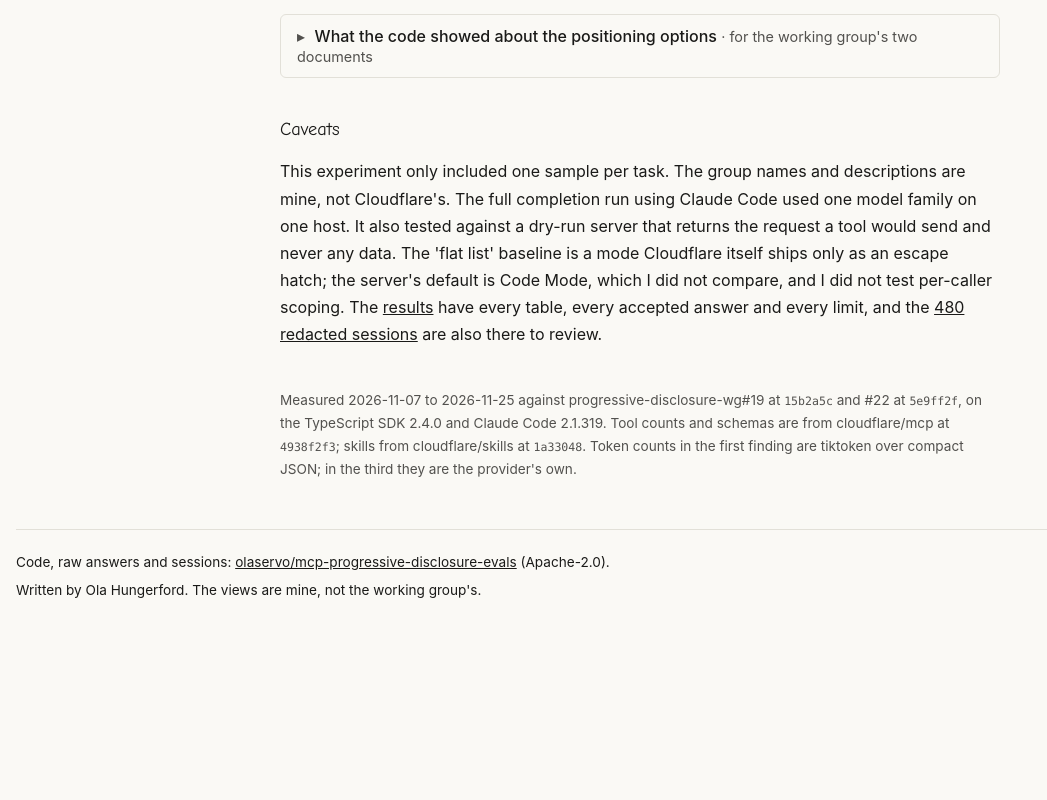
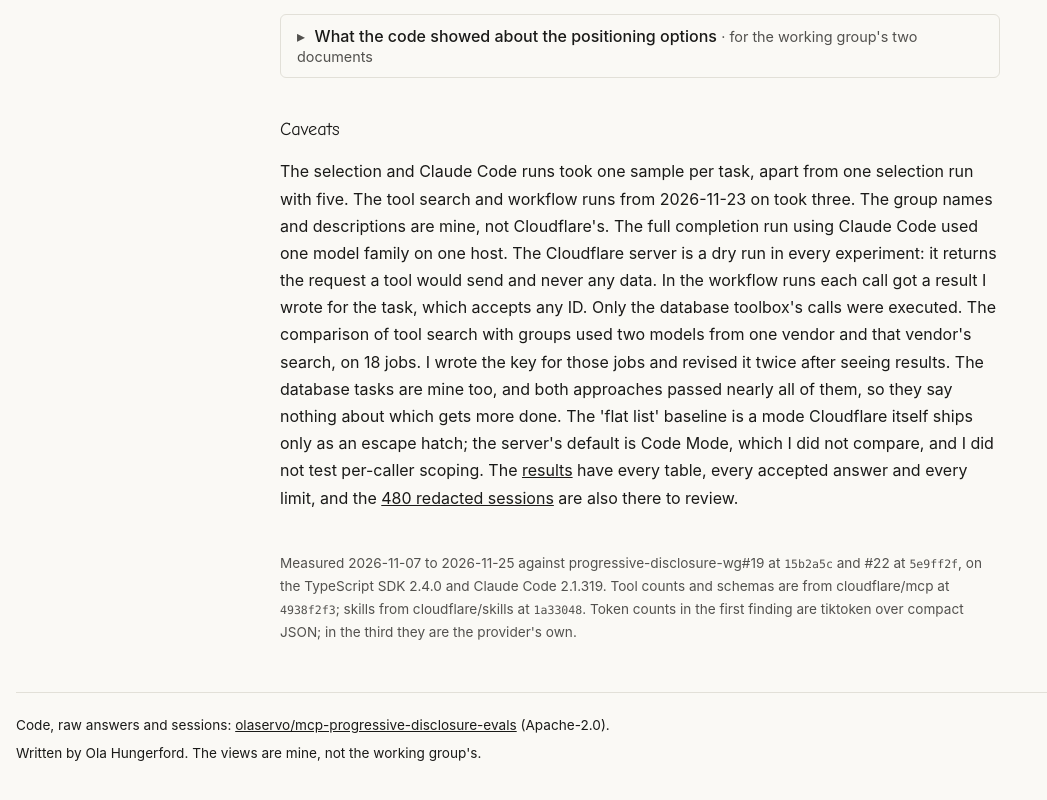
Before and after one commit to olaservo/mcp-progressive-disclosure-evals, a website: page explainer.html in a window 1280 px wide. Shown: the part 6233-7033 px from the top of the page, without its empty margins (0-1047 px from the left). Before the commit the page ends 6872 px from the top, so only its background shows below. Drawn offline with Linux system fonts and the light colour scheme.

Commit message:
Bring the explainer's caveats up to the later runs
Co-Authored-By: Claude Fable 5.2 <noreply@anthropic.com>
Claude-Session: https://claude.ai/code/session_01LjQQx9sRFi1nvQs3z2DP8W

```diff
--- a/explainer.html
+++ b/explainer.html
@@ -321,7 +321,7 @@
 
 <h3>Caveats</h3>
 
-<p>This experiment only included one sample per task. The group names and descriptions are mine, not Cloudflare's. The full completion run using Claude Code used one model family on one host.  It also tested against a dry-run server that returns the request a tool would send and never any data. The 'flat list' baseline is a mode Cloudflare itself ships only as an escape hatch; the server's default is Code Mode, which I did not compare, and I did not test per-caller scoping. The <a href="https://github.com/olaservo/mcp-progressive-disclosure-evals/blob/main/docs/results.md" target="_blank">results</a> have every table, every accepted answer and every limit, and the <a href="https://github.com/olaservo/mcp-progressive-disclosure-evals/tree/main/results/traces" target="_blank">480 redacted sessions</a> are also there to review.</p>
+<p>The selection and Claude Code runs took one sample per task, apart from one selection run with five. The tool search and workflow runs from 2026-11-23 on took three. The group names and descriptions are mine, not Cloudflare's. The full completion run using Claude Code used one model family on one host. The Cloudflare server is a dry run in every experiment: it returns the request a tool would send and never any data. In the workflow runs each call got a result I wrote for the task, which accepts any ID. Only the database toolbox's calls were executed. The comparison of tool search with groups used two models from one vendor and that vendor's search, on 18 jobs. I wrote the key for those jobs and revised it twice after seeing results. The database tasks are mine too, and both approaches passed nearly all of them, so they say nothing about which gets more done. The 'flat list' baseline is a mode Cloudflare itself ships only as an escape hatch; the server's default is Code Mode, which I did not compare, and I did not test per-caller scoping. The <a href="https://github.com/olaservo/mcp-progressive-disclosure-evals/blob/main/docs/results.md" target="_blank">results</a> have every table, every accepted answer and every limit, and the <a href="https://github.com/olaservo/mcp-progressive-disclosure-evals/tree/main/results/traces" target="_blank">480 redacted sessions</a> are also there to review.</p>
 
 <p class="footnote">Measured 2026-11-07 to 2026-11-25 against progressive-disclosure-wg#19 at <code>15b2a5c</code> and #22 at <code>5e9ff2f</code>, on the TypeScript SDK 2.4.0 and Claude Code 2.1.319. Tool counts and schemas are from cloudflare/mcp at <code>4938f2f3</code>; skills from cloudflare/skills at <code>1a33048</code>. Token counts in the first finding are tiktoken over compact JSON; in the third they are the provider's own.</p>
 </main>
```
